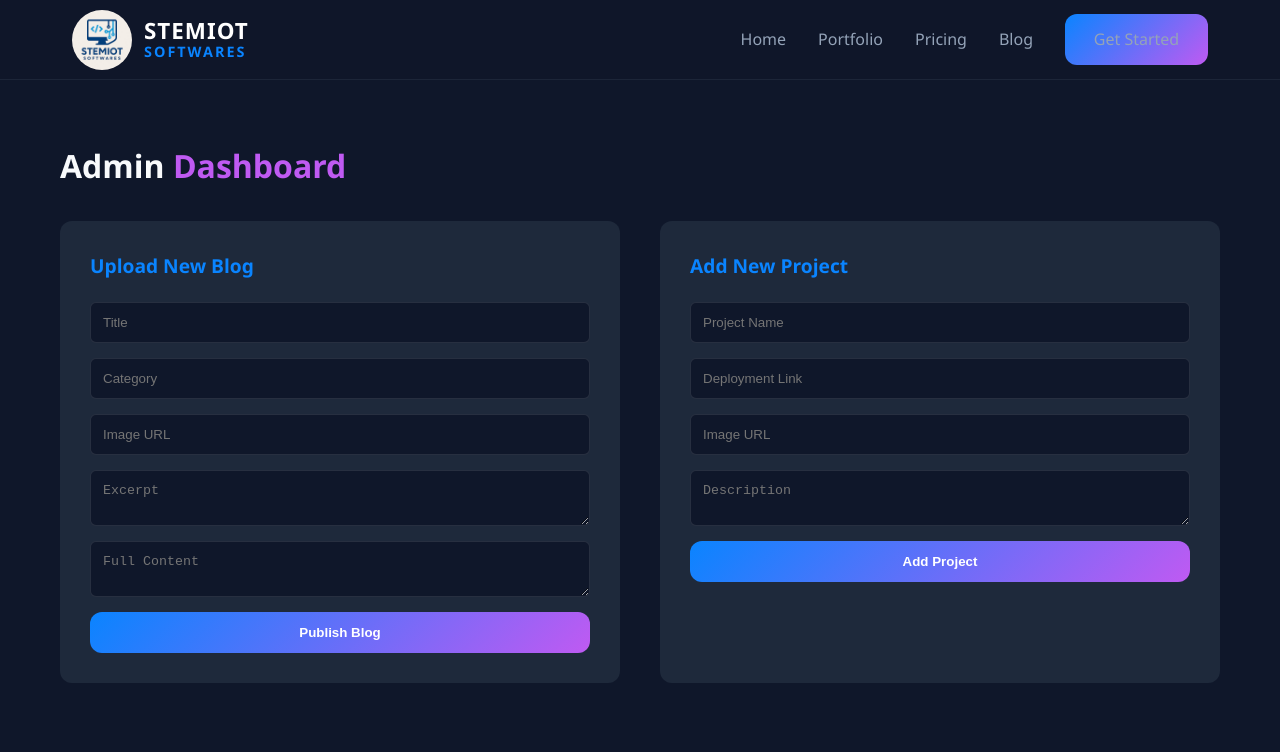
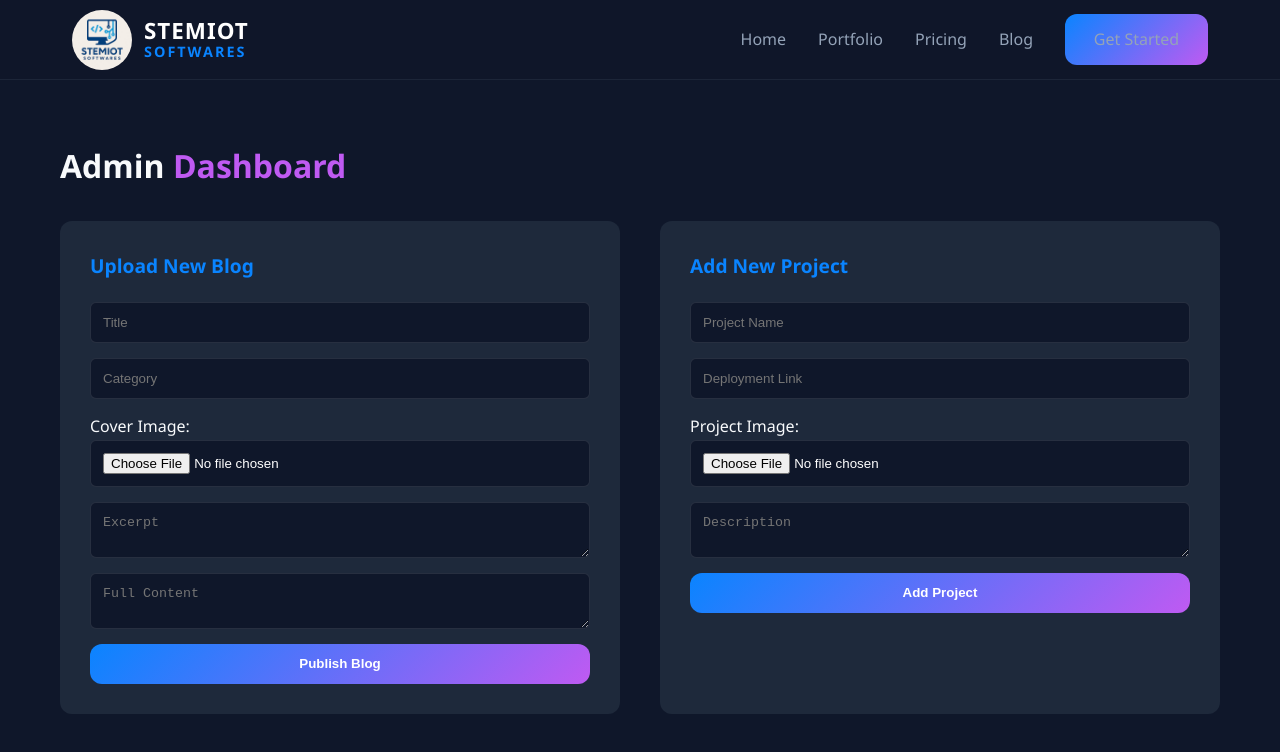
Before and after one commit to stephen-otieno/StemiotSoftwaresv1, a React (Create React App) app in the folder stemiot-frontend/: page /admin in a window 1280 px wide. Shown: the top 752 px of the page. Built offline with nearby package versions, Linux system fonts and the light colour scheme.

Commit message:
Project image upload

```diff
--- a/stemiot-frontend/src/components/Navbar.css
+++ b/stemiot-frontend/src/components/Navbar.css
@@ -19,12 +19,12 @@
 .logo-container {
   display: flex;
   align-items: center;
-  gap: 12px; /* Space between image and text */
+  gap: 12px;
   text-decoration: none;
 }
 
 .nav-logo {
-  height: 60px; /* Slightly larger to match two lines of text */
+  height: 60px;
   width: auto;
   display: block;
   transition: var(--transition);
@@ -39,7 +39,7 @@
 .logo-text {
   display: flex;
   flex-direction: column;
-  line-height: 1.1; /* Keeps the two lines close together */
+  line-height: 1.1;
 }
 
 .brand-name {
@@ -53,7 +53,7 @@
 .brand-sub {
   font-size: 0.9rem;
   font-weight: 600;
-  color: var(--tech-blue); /* The "Softwares" part in blue */
+  color: var(--tech-blue);
   text-transform: uppercase;
   letter-spacing: 2px;
 }
--- a/stemiot-frontend/src/components/ProjectCard.css
+++ b/stemiot-frontend/src/components/ProjectCard.css
@@ -38,7 +38,7 @@
   left: 0;
   width: 100%;
   height: 100%;
-  background: rgba(191, 90, 242, 0.6); /* Electric Purple Overlay */
+  background: rgba(191, 90, 242, 0.6);
   display: flex;
   justify-content: center;
   align-items: center;
--- a/stemiot-frontend/src/pages/Admin.js
+++ b/stemiot-frontend/src/pages/Admin.js
@@ -2,10 +2,8 @@ import React, { useState } from 'react';
 import axios from 'axios';
 import './Admin.css';
 
-// 1. Get the base URL from .env
 const API_BASE_URL = process.env.REACT_APP_API_URL;
 
-// 2. Create the custom axios instance
 const API = axios.create({
   baseURL: API_BASE_URL
 });
@@ -15,14 +13,46 @@ const Admin = () => {
   const [projectData, setProjectData] = useState({ name: '', description: '', link: '', image: '' });
   const [message, setMessage] = useState('');
 
+  // Auto-compressing handler to downscale image size and bypass 413 server errors
+  const handleFileChange = (e, targetForm) => {
+    const file = e.target.files[0];
+    if (!file) return;
+
+    const reader = new FileReader();
+    reader.readAsDataURL(file);
+    reader.onload = (event) => {
+      const img = new Image();
+      img.src = event.target.result;
+
+      img.onload = () => {
+        const canvas = document.createElement('canvas');
+        const MAX_WIDTH = 700;
+        const scaleSize = MAX_WIDTH / img.width;
+
+        canvas.width = MAX_WIDTH;
+        canvas.height = img.height * scaleSize;
+
+        const ctx = canvas.getContext('2d');
+        ctx.drawImage(img, 0, 0, canvas.width, canvas.height);
+
+        const compressedBase64 = canvas.toDataURL('image/jpeg', 0.7);
+
+        if (targetForm === 'blog') {
+          setBlogData({ ...blogData, image: compressedBase64 });
+        } else if (targetForm === 'project') {
+          setProjectData({ ...projectData, image: compressedBase64 });
+        }
+      };
+    };
+  };
+
   const handleBlogSubmit = async (e) => {
     e.preventDefault();
     try {
-      // 3. Use the 'API' instance instead of 'axios'
-      // This automatically uses the URL from your .env
       await API.post('/blogs', blogData);
       setMessage('Blog posted successfully!');
       setBlogData({ title: '', excerpt: '', content: '', category: '', image: '' });
+      e.target.reset();
     } catch (err) {
       console.error(err);
       setMessage('Error posting blog.');
@@ -32,10 +62,10 @@ const Admin = () => {
   const handleProjectSubmit = async (e) => {
     e.preventDefault();
     try {
-      // 4. Use the 'API' instance here as well
       await API.post('/projects', projectData);
       setMessage('Project added successfully!');
       setProjectData({ name: '', description: '', link: '', image: '' });
+      e.target.reset();
     } catch (err) {
       console.error(err);
       setMessage('Error adding project.');
@@ -48,25 +78,36 @@ const Admin = () => {
       {message && <p className="status-message">{message}</p>}
 
       <div className="admin-grid">
-        {/* Forms remain the same... */}
+        {/* Blog Upload Section */}
         <section className="admin-section">
           <h2>Upload New Blog</h2>
           <form onSubmit={handleBlogSubmit}>
             <input type="text" placeholder="Title" value={blogData.title} onChange={(e) => setBlogData({...blogData, title: e.target.value})} required />
             <input type="text" placeholder="Category" value={blogData.category} onChange={(e) => setBlogData({...blogData, category: e.target.value})} required />
-            <input type="text" placeholder="Image URL" value={blogData.image} onChange={(e) => setBlogData({...blogData, image: e.target.value})} required />
+
+            <div className="file-upload-group">
+              <label>Cover Image:</label>
+              <input type="file" accept="image/*" onChange={(e) => handleFileChange(e, 'blog')} required />
+            </div>
+
             <textarea placeholder="Excerpt" value={blogData.excerpt} onChange={(e) => setBlogData({...blogData, excerpt: e.target.value})} required />
             <textarea placeholder="Full Content" value={blogData.content} onChange={(e) => setBlogData({...blogData, content: e.target.value})} required />
             <button type="submit" className="btn-primary">Publish Blog</button>
           </form>
         </section>
 
+        {/* New Project Upload */}
         <section className="admin-section">
           <h2>Add New Project</h2>
           <form onSubmit={handleProjectSubmit}>
             <input type="text" placeholder="Project Name" value={projectData.name} onChange={(e) => setProjectData({...projectData, name: e.target.value})} required />
             <input type="text" placeholder="Deployment Link" value={projectData.link} onChange={(e) => setProjectData({...projectData, link: e.target.value})} required />
-            <input type="text" placeholder="Image URL" value={projectData.image} onChange={(e) => setProjectData({...projectData, image: e.target.value})} required />
+
+            <div className="file-upload-group">
+              <label>Project Image:</label>
+              <input type="file" accept="image/*" onChange={(e) => handleFileChange(e, 'project')} required />
+            </div>
+
             <textarea placeholder="Description" value={projectData.description} onChange={(e) => setProjectData({...projectData, description: e.target.value})} required />
             <button type="submit" className="btn-primary">Add Project</button>
           </form>
```
Also changed, not shown: 1 other file (tests, documents, lock files or other folders).
